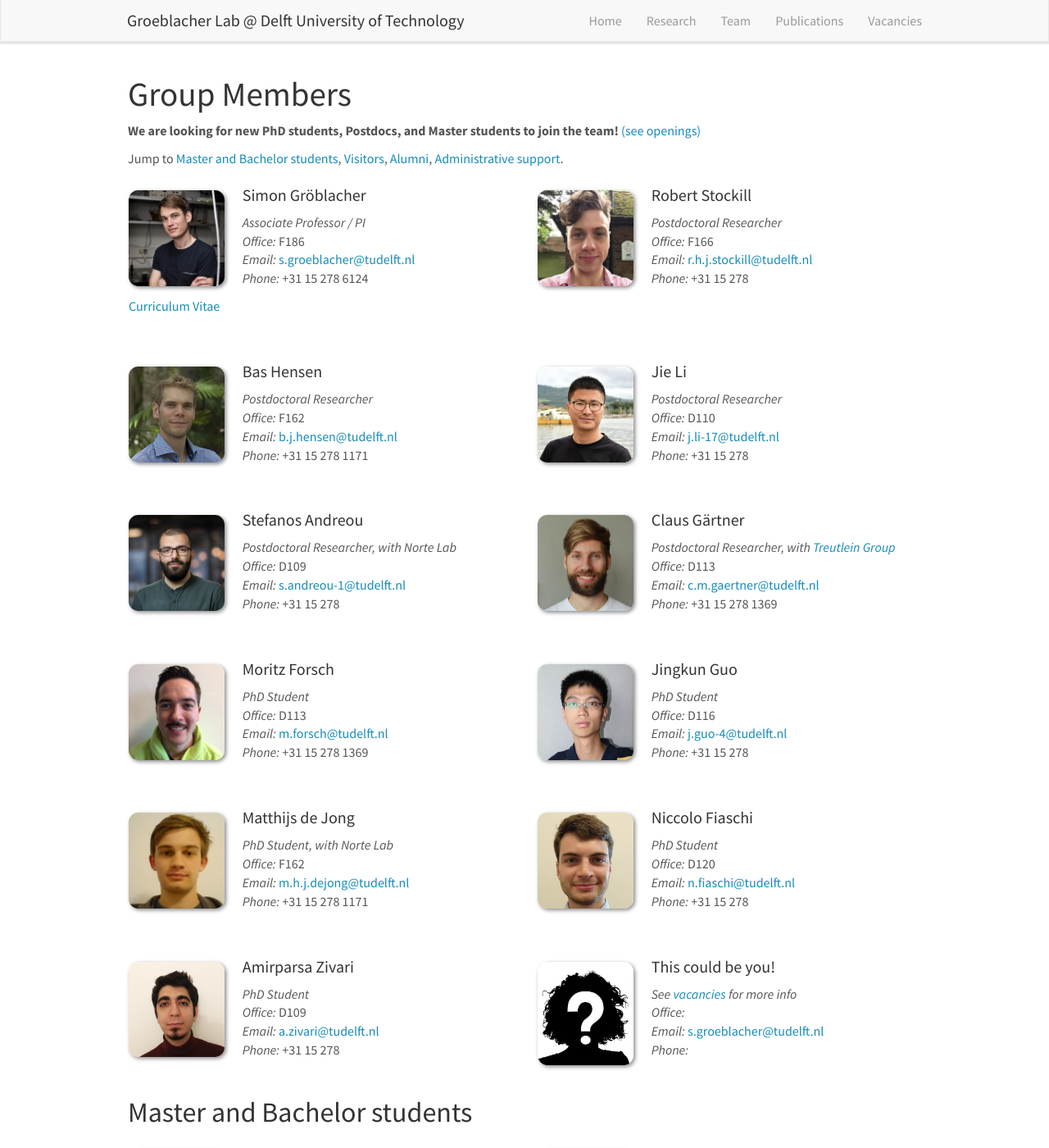
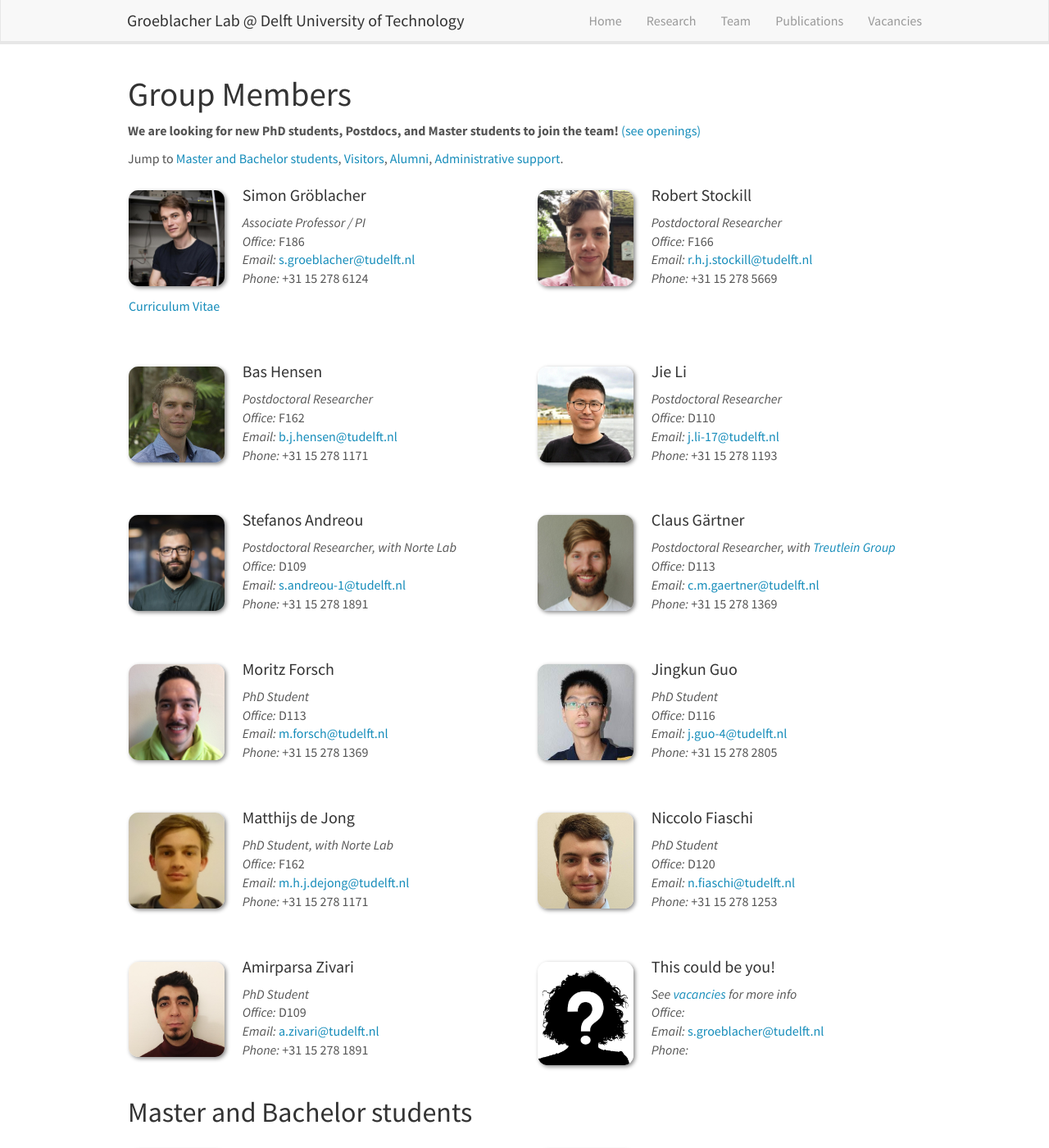
Before and after one commit to sgroeblacher/groeblacherlab, a Jekyll site: the page built from _pages/team.md, in a window 1280 px wide and 1400 px high. Shown: the whole window at 82% size. Built offline with Jekyll 4.4.1, drawn with Linux system fonts in a browser that asks for light colours; nearby versions of some CDN libraries.

Commit message:
modified:   _data/team_members.yml

```diff
--- a/_data/team_members.yml
+++ b/_data/team_members.yml
@@ -11,7 +11,7 @@
   photo: Rob.jpg
   info: Postdoctoral Researcher
   office: F166
-  cell: +31 15 278
+  cell: +31 15 278 5669
   email: r.h.j.stockill@tudelft.nl
   CV: 0
   number_educ: 0
@@ -29,7 +29,7 @@
   photo: Jie.jpg
   info: Postdoctoral Researcher
   office: D110
-  cell: +31 15 278
+  cell: +31 15 278 1193
   email: j.li-17@tudelft.nl
   CV: 0
   number_educ: 0
@@ -38,7 +38,7 @@
   photo: Stefanos.jpg
   info: Postdoctoral Researcher, with Norte Lab
   office: D109
-  cell: +31 15 278
+  cell: +31 15 278 1891
   email: s.andreou-1@tudelft.nl
   CV: 0
   number_educ: 0
@@ -63,7 +63,7 @@
   photo: Jingkun.jpg
   info: PhD Student
   office: D116
-  cell: +31 15 278
+  cell: +31 15 278 2805
   email: j.guo-4@tudelft.nl
   CV: 0
   number_educ: 0
@@ -81,7 +81,7 @@
   photo: Niccolo.jpg
   info: PhD Student
   office: D120
-  cell: +31 15 278
+  cell: +31 15 278 1253
   email: n.fiaschi@tudelft.nl
   CV: 0
   number_educ: 0
@@ -90,7 +90,7 @@
   photo: Parsa.jpg
   info: PhD Student
   office: D109
-  cell: +31 15 278
+  cell: +31 15 278 1891
   email: a.zivari@tudelft.nl
   CV: 0
   number_educ: 0
```
